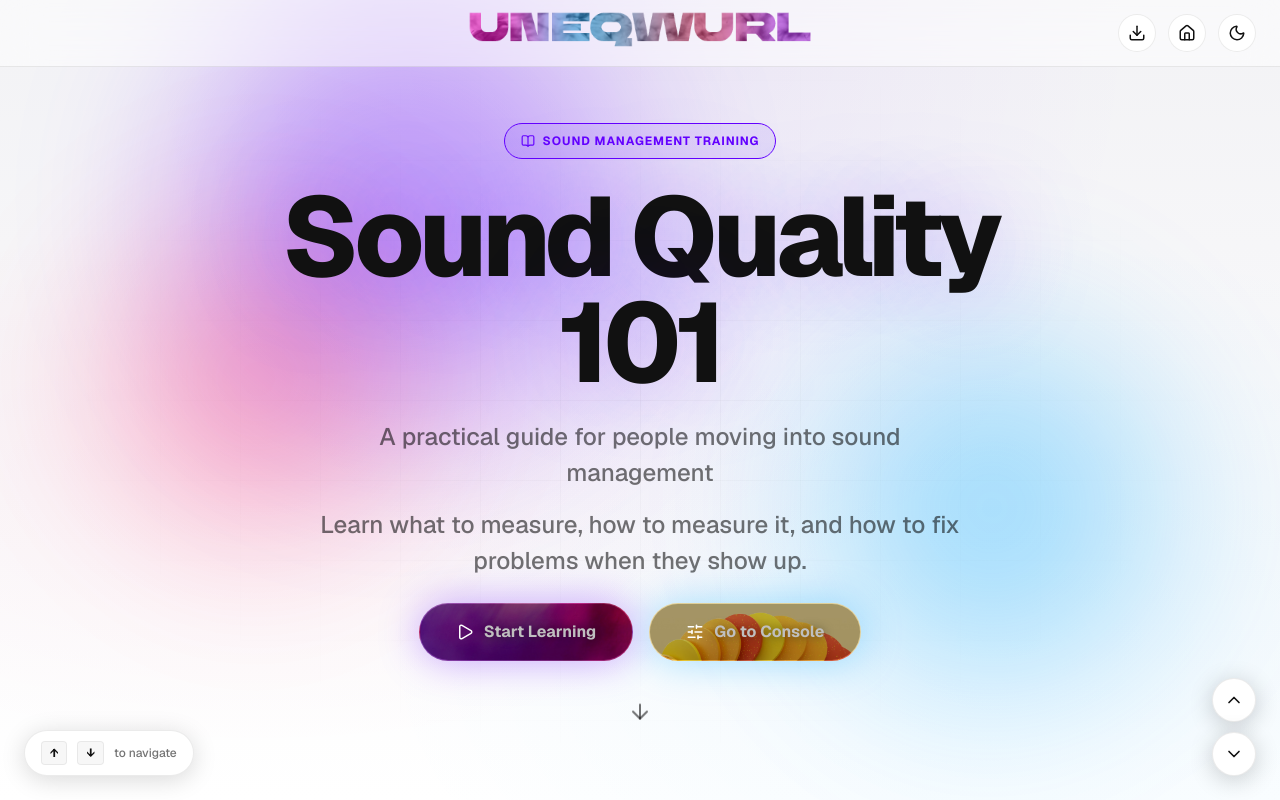
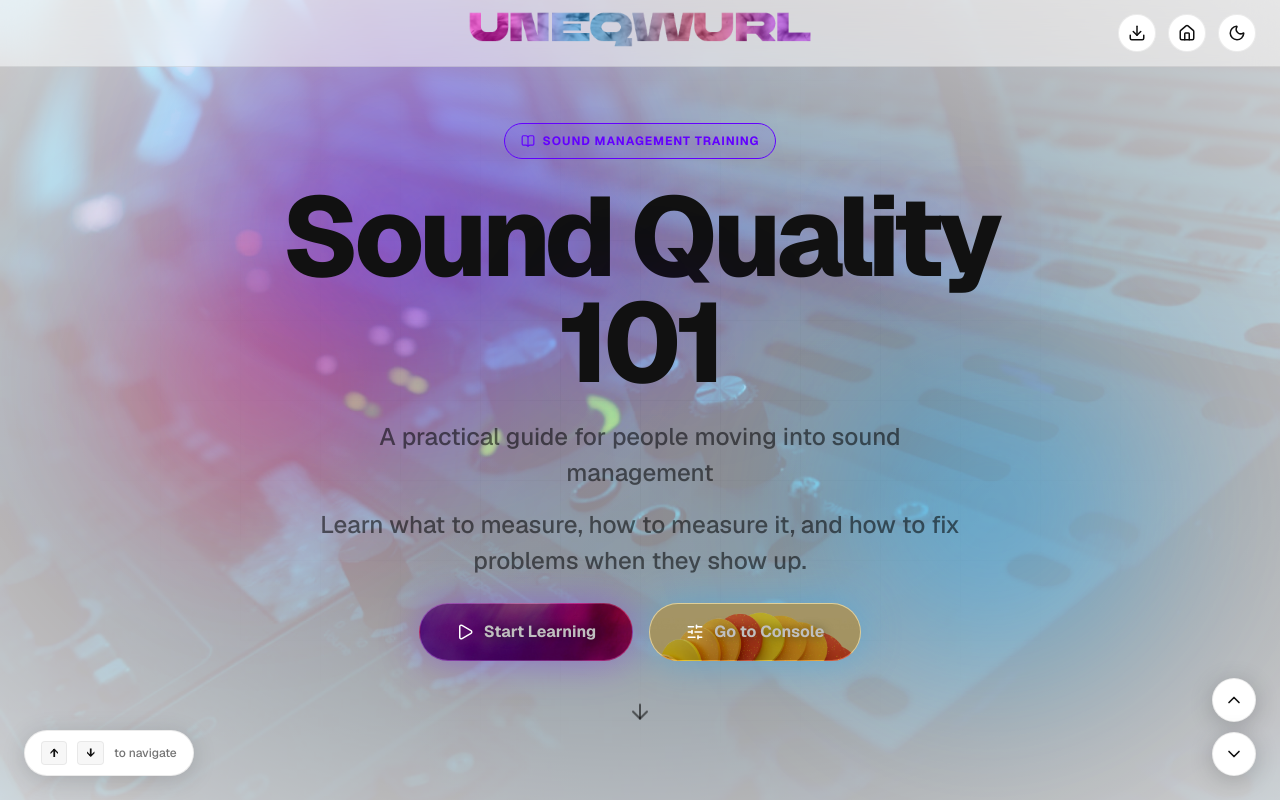
Before and after one commit to 298althr/UNEQWURL, a Next.js app: page /sound-quality-101 in a window 1280 px wide. Shown: the top 800 px of the page. Built offline with nearby package versions, Linux system fonts and the light colour scheme.

Commit message:
feat: add Unsplash hero background with theme-aware opacity

```diff
--- a/app/sound-quality-101/docs.css
+++ b/app/sound-quality-101/docs.css
@@ -122,8 +122,33 @@ html[data-theme="light"] .sq-header {
   background:
     radial-gradient(ellipse at 50% 0%, var(--bg-glow-primary) 0%, transparent 55%),
     radial-gradient(ellipse at 80% 80%, var(--bg-glow-secondary) 0%, transparent 45%),
-    radial-gradient(ellipse at 20% 60%, var(--bg-glow-tertiary) 0%, transparent 40%),
-    linear-gradient(180deg, var(--bg) 0%, var(--surface) 100%);
+    radial-gradient(ellipse at 20% 60%, var(--bg-glow-tertiary) 0%, transparent 40%);
+}
+
+.sq-hero-bg::before {
+  content: "";
+  position: absolute;
+  inset: 0;
+  z-index: -1;
+  background: url(/assets/hero/sound-quality-bg.jpg) no-repeat center center / cover;
+  opacity: 1;
+}
+
+.sq-hero-bg::after {
+  content: "";
+  position: absolute;
+  inset: 0;
+  z-index: 0;
+  background: radial-gradient(ellipse at 50% 50%, transparent 30%, rgba(0, 0, 0, 0.65) 100%);
+  pointer-events: none;
+}
+
+html[data-theme="light"] .sq-hero-bg::before {
+  opacity: 0.4;
+}
+
+html[data-theme="light"] .sq-hero-bg::after {
+  background: radial-gradient(ellipse at 50% 50%, transparent 30%, rgba(255, 255, 255, 0.55) 100%);
 }
 
 .sq-hero-grid {
```
Also changed, not shown: public/assets/hero/sound-quality-bg.jpg (added).
